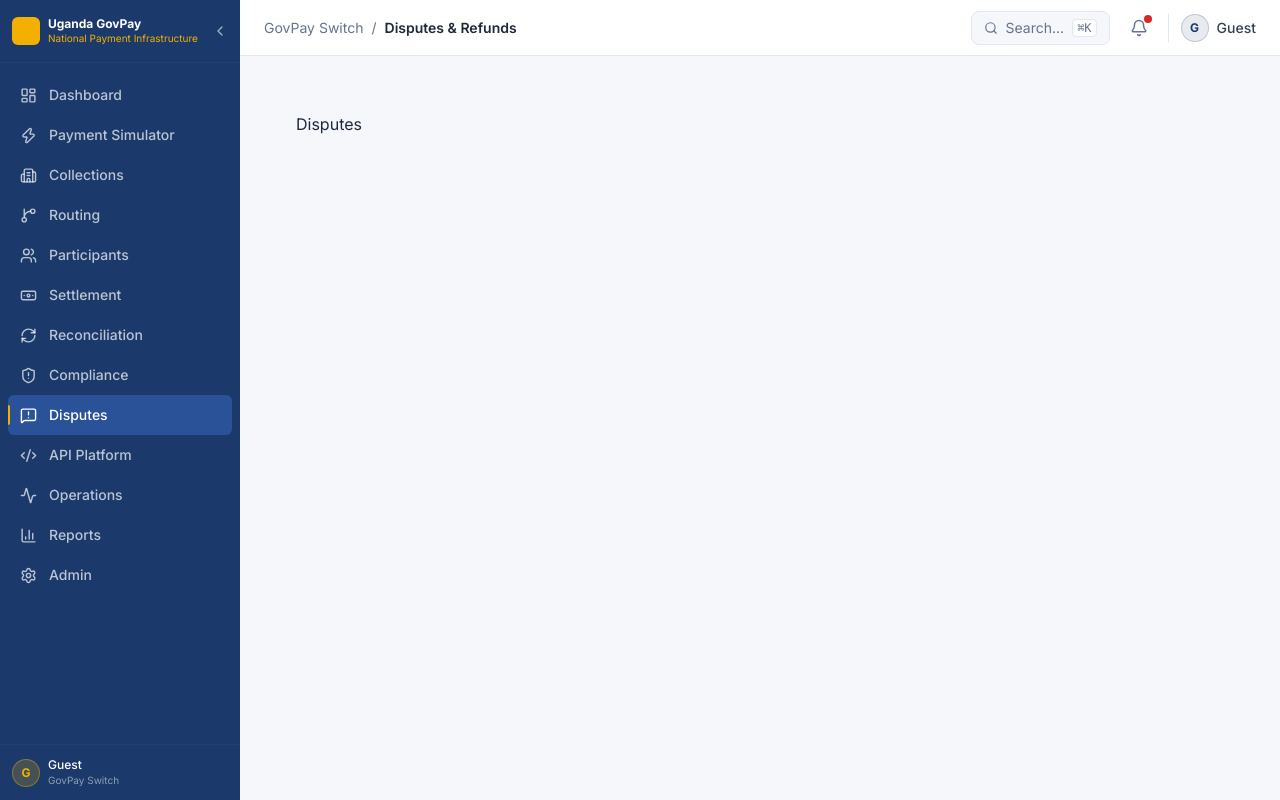
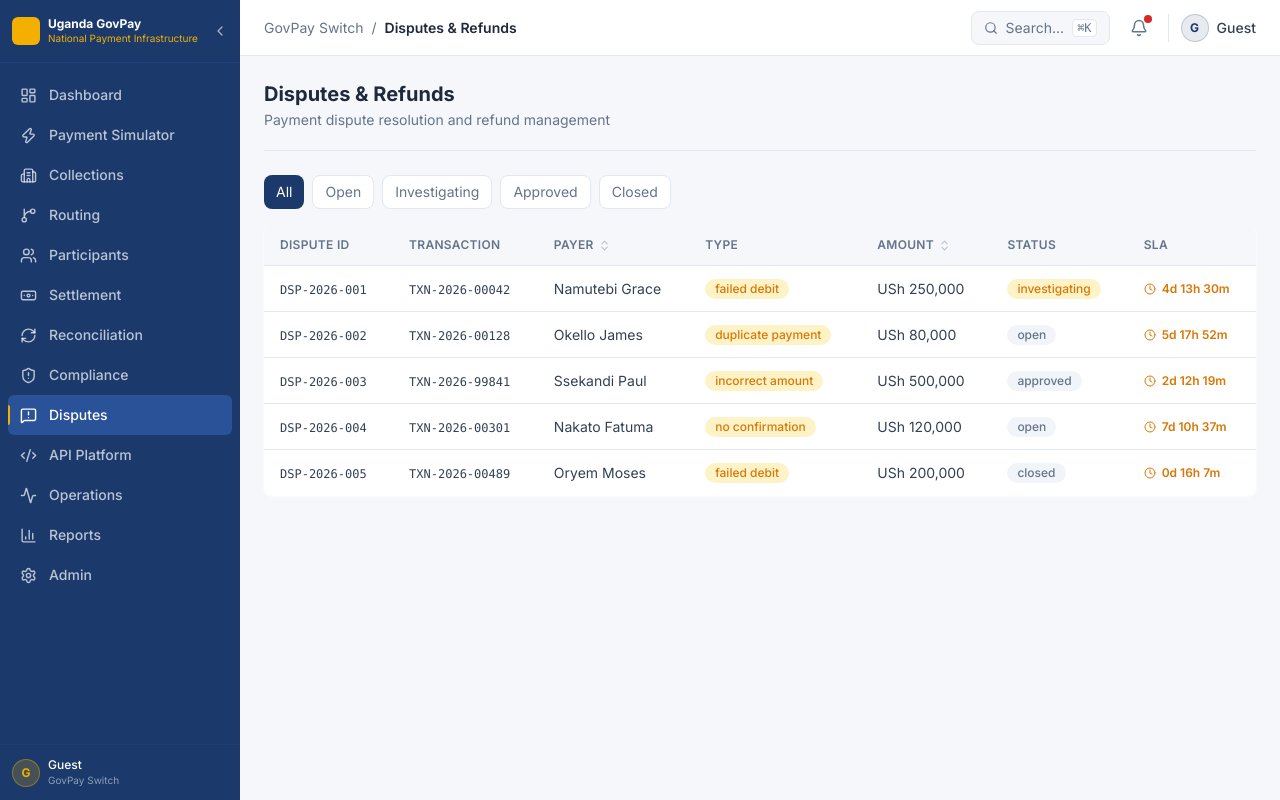
Before and after one commit to benbazus/gou-psp, a React (Vite) app: page /app/disputes in a window 1280 px wide. Built offline with nearby package versions, Linux system fonts and the light colour scheme.

Commit message:
feat: implement Disputes module with SLA countdown and resolution workflow

```diff
--- a/src/routes/app/disputes.tsx
+++ b/src/routes/app/disputes.tsx
@@ -1,3 +1,168 @@
+import { useQuery, useMutation, useQueryClient } from '@tanstack/react-query'
+import { useState, useEffect } from 'react'
+import { PageHeader } from '../../components/ui/PageHeader'
+import { DataTable } from '../../components/ui/DataTable'
+import { Badge, statusVariant } from '../../components/ui/Badge'
+import { Drawer } from '../../components/ui/Drawer'
+import { Timeline } from '../../components/ui/Timeline'
+import { disputesApi } from '../../services/mockApi'
+import { useAppStore } from '../../store/appStore'
+import { formatUGX, formatDateTime } from '../../utils/format'
+import { Clock, CheckCircle, XCircle, ArrowUp } from 'lucide-react'
+import type { Dispute } from '../../types'
+
+function SLATimer({ dueAt }: { dueAt: string }) {
+  const [timeLeft, setTimeLeft] = useState('')
+
+  useEffect(() => {
+    function update() {
+      const diff = new Date(dueAt).getTime() - Date.now()
+      if (diff <= 0) { setTimeLeft('OVERDUE'); return }
+      const days = Math.floor(diff / 86400000)
+      const hours = Math.floor((diff % 86400000) / 3600000)
+      const mins = Math.floor((diff % 3600000) / 60000)
+      setTimeLeft(`${days}d ${hours}h ${mins}m`)
+    }
+    update()
+    const id = setInterval(update, 60000)
+    return () => clearInterval(id)
+  }, [dueAt])
+
+  const overdue = timeLeft === 'OVERDUE'
+  return (
+    <div className={`flex items-center gap-1.5 text-xs font-semibold ${overdue ? 'text-danger' : 'text-warning'}`}>
+      <Clock size={12} />
+      {timeLeft}
+    </div>
+  )
+}
+
 export default function DisputesPage() {
-  return <div className="p-8">Disputes</div>
+  const addToast = useAppStore((s) => s.addToast)
+  const qc = useQueryClient()
+  const [selected, setSelected] = useState<Dispute | null>(null)
+  const [statusFilter, setStatusFilter] = useState('all')
+
+  const { data: disputes = [], isLoading } = useQuery({
+    queryKey: ['disputes'],
+    queryFn: disputesApi.list,
+  })
+
+  const { mutate: resolve } = useMutation({
+    mutationFn: ({ id, action }: { id: string; action: string }) => disputesApi.resolve(id, action),
+    onSuccess: (_, { action }) => {
+      addToast(
+        action === 'approve' ? 'Dispute resolved — refund initiated' :
+        action === 'reject' ? 'Dispute rejected' : 'Dispute escalated',
+        action === 'approve' ? 'success' : action === 'reject' ? 'error' : 'warning'
+      )
+      qc.invalidateQueries({ queryKey: ['disputes'] })
+      setSelected(null)
+    },
+  })
+
+  const filtered = statusFilter === 'all' ? disputes : disputes.filter((d) => d.status === statusFilter)
+
+  const timelineItems = (selected?.timeline ?? []).map((t) => ({
+    label: t.stage,
+    timestamp: t.timestamp ? formatDateTime(t.timestamp) : 'Pending',
+    description: t.note || undefined,
+    actor: t.actor || undefined,
+    status: (t.timestamp ? 'done' : 'pending') as 'done' | 'pending',
+  }))
+
+  return (
+    <div>
+      <PageHeader title="Disputes & Refunds" subtitle="Payment dispute resolution and refund management" />
+
+      <div className="flex gap-2 mb-4">
+        {['all', 'open', 'investigating', 'approved', 'closed'].map((s) => (
+          <button
+            key={s}
+            onClick={() => setStatusFilter(s)}
+            className={`px-3 py-1.5 rounded-lg text-sm capitalize transition-colors
+              ${statusFilter === s ? 'bg-primary text-white' : 'bg-card border border-border text-muted hover:text-slate-800'}`}
+          >
+            {s}
+          </button>
+        ))}
+      </div>
+
+      <DataTable<Dispute & Record<string, unknown>>
+        columns={[
+          { key: 'id', header: 'Dispute ID',
+            render: (r) => <span className="font-mono text-xs">{r.id as string}</span> },
+          { key: 'transactionId', header: 'Transaction',
+            render: (r) => <span className="font-mono text-xs">{r.transactionId as string}</span> },
+          { key: 'payer', header: 'Payer', sortable: true },
+          { key: 'type', header: 'Type',
+            render: (r) => <Badge variant="warning">{(r.type as string).replace(/_/g, ' ')}</Badge> },
+          { key: 'amount', header: 'Amount', sortable: true,
+            render: (r) => formatUGX(r.amount as number) },
+          { key: 'status', header: 'Status',
+            render: (r) => <Badge variant={statusVariant(r.status as string)}>{r.status as string}</Badge> },
+          { key: 'slaDueAt', header: 'SLA',
+            render: (r) => <SLATimer dueAt={r.slaDueAt as string} /> },
+        ]}
+        data={filtered as (Dispute & Record<string, unknown>)[]}
+        keyField="id"
+        loading={isLoading}
+        onRowClick={(row) => setSelected(row as unknown as Dispute)}
+      />
+
+      <Drawer
+        open={!!selected}
+        onClose={() => setSelected(null)}
+        title={`Dispute ${selected?.id ?? ''}`}
+        subtitle={selected ? `${selected.type.replace(/_/g, ' ')} · ${selected.channel}` : ''}
+      >
+        {selected && (
+          <div className="space-y-5">
+            <div className="grid grid-cols-2 gap-3 text-sm">
+              <div className="bg-surface rounded-lg p-3">
+                <div className="text-xs text-muted">Amount</div>
+                <div className="font-bold text-primary">{formatUGX(selected.amount)}</div>
+              </div>
+              <div className="bg-surface rounded-lg p-3">
+                <div className="text-xs text-muted">SLA Deadline</div>
+                <SLATimer dueAt={selected.slaDueAt} />
+              </div>
+              <div className="bg-surface rounded-lg p-3 col-span-2">
+                <div className="text-xs text-muted">Transaction ID</div>
+                <div className="font-mono text-xs">{selected.transactionId}</div>
+              </div>
+            </div>
+
+            <div>
+              <div className="text-xs font-semibold text-muted uppercase tracking-wide mb-3">Resolution Timeline</div>
+              <Timeline items={timelineItems} />
+            </div>
+
+            {selected.status !== 'closed' && selected.status !== 'approved' && selected.status !== 'rejected' && (
+              <div className="flex flex-col gap-2">
+                <button
+                  onClick={() => resolve({ id: selected.id, action: 'approve' })}
+                  className="flex items-center justify-center gap-2 py-2.5 bg-success text-white rounded-lg text-sm font-semibold hover:bg-green-700 transition-colors"
+                >
+                  <CheckCircle size={14} /> Approve Refund
+                </button>
+                <button
+                  onClick={() => resolve({ id: selected.id, action: 'reject' })}
+                  className="flex items-center justify-center gap-2 py-2.5 border border-danger text-danger rounded-lg text-sm hover:bg-danger-light transition-colors"
+                >
+                  <XCircle size={14} /> Reject Dispute
+                </button>
+                <button
+                  onClick={() => resolve({ id: selected.id, action: 'escalate' })}
+                  className="flex items-center justify-center gap-2 py-2.5 border border-border text-muted rounded-lg text-sm hover:text-slate-800 transition-colors"
+                >
+                  <ArrowUp size={14} /> Escalate
+                </button>
+              </div>
+            )}
+          </div>
+        )}
+      </Drawer>
+    </div>
+  )
 }
```
